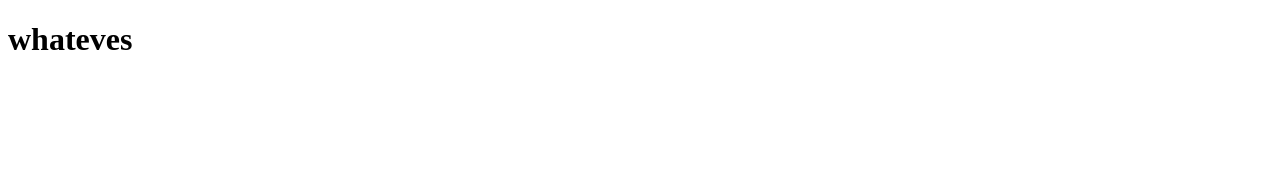
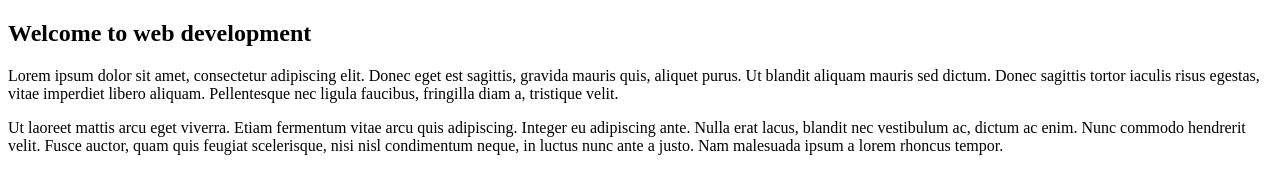
Before and after one commit to Piotr1337/git-one, a plain HTML site: page index.html in a window 1280 px wide. Drawn offline with Linux system fonts and the light colour scheme.

Commit message:
added index html

```diff
--- a/index.html
+++ b/index.html
@@ -7,6 +7,16 @@
     <title>Oh Weeee</title>
 </head>
 <body>
-    <h1> whateves </h1>
+    <h2>Welcome to web development</h2>
+
+    <p>Lorem ipsum dolor sit amet, consectetur adipiscing elit. Donec eget est sagittis, gravida mauris quis, aliquet purus. Ut blandit aliquam mauris sed dictum. Donec sagittis tortor iaculis risus egestas, vitae imperdiet libero aliquam. Pellentesque nec ligula faucibus, fringilla diam a, tristique velit.</p>
+
+    <div id="aDiv"></div>
+
+    <p class="myClass">Ut laoreet mattis arcu eget viverra. Etiam fermentum vitae
+        arcu quis adipiscing. Integer eu adipiscing ante. Nulla erat lacus,
+         blandit nec vestibulum ac, dictum ac enim. Nunc commodo hendrerit velit.
+         Fusce auctor, quam quis feugiat scelerisque, nisi nisl condimentum neque,
+          in luctus nunc ante a justo. Nam malesuada ipsum a lorem rhoncus tempor.</p>
 </body>
 </html>
```
